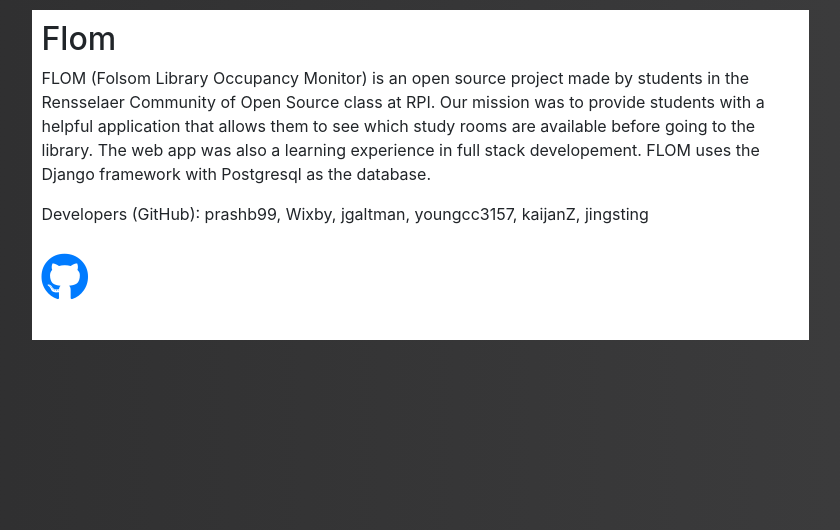
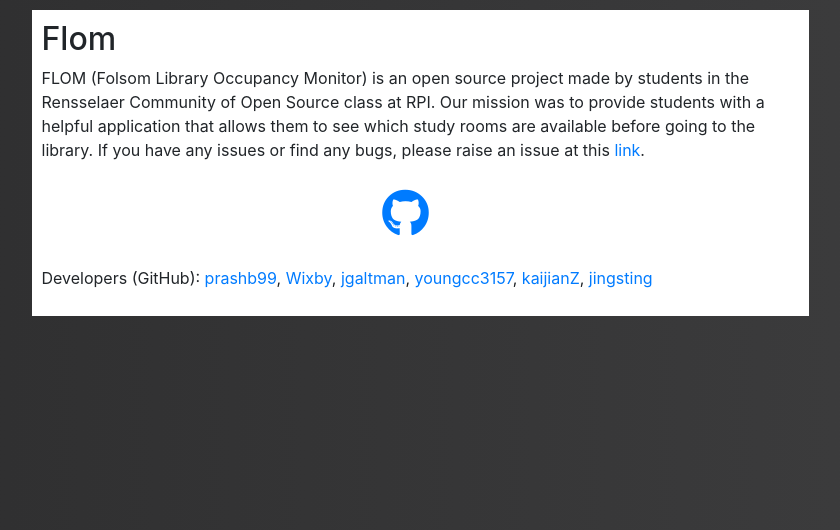
Before and after one commit to FolsomLibraryOccupanyMonitor/FLOM, a Django app: template _software/library_monitor/templates/library_monitor/about.html in a window 1280 px wide. Shown: the part 56-586 px from the top of the page, without its empty margins (220-1060 px from the left). Run offline with Django 3.2, Linux system fonts and the light colour scheme; the template is opened without the code that fills it, so the values that code supplies are empty; some libraries are stand-ins or nearby versions.

Commit message:
added links

```diff
--- a/_software/library_monitor/templates/library_monitor/about.html
+++ b/_software/library_monitor/templates/library_monitor/about.html
@@ -9,11 +9,13 @@
 
         <div class="about" style = "align-items: right; margin-left: 15%; margin-right: 15%;">
             <h2>Flom</h2>
-            <p>FLOM (Folsom Library Occupancy Monitor) is an open source project made by students in the Rensselaer Community of Open Source class at RPI. Our mission was to provide students with a helpful application that allows them to see which study rooms are available before going to the library. The web app was also a learning experience in full stack developement. FLOM uses the Django framework with Postgresql as the database.</p>
-            <p> Developers (GitHub): prashb99, Wixby, jgaltman, youngcc3157, kaijanZ, jingsting<p>
-            <a href="https://github.com/FolsomLibraryOccupanyMonitor"  style = "font-size: 3rem;">
-						<i class="fab fa-github"></i>
-			</a>
+            <p>FLOM (Folsom Library Occupancy Monitor) is an open source project made by students in the Rensselaer Community of Open Source class at RPI. Our mission was to provide students with a helpful application that allows them to see which study rooms are available before going to the library. If you have any issues or find any bugs, please raise an issue at this <a href = "https://github.com/FolsomLibraryOccupanyMonitor/FLOM/issues">link</a>.</p>
+            <p style="margin-left: 45%;">
+            	<a href="https://github.com/FolsomLibraryOccupanyMonitor"  style = "font-size: 3rem;"> <i class="fab fa-github"></i> </a>
+            	<div class = "links" style = "align-items: right;">
+				Developers (GitHub): <a href = "https://github.com/prashb99">prashb99</a>, <a href = "https://github.com/Wixby">Wixby</a>, <a href = "https://github.com/jgaltman">jgaltman</a>, <a href = "https://github.com/youngcc3157">youngcc3157</a>, <a href = "https://github.com/kaijianZ">kaijianZ</a>, <a href = "https://github.com/jingsting">jingsting</a>
+				</div>
+			</p>
         </div>
 
     </div>
```
